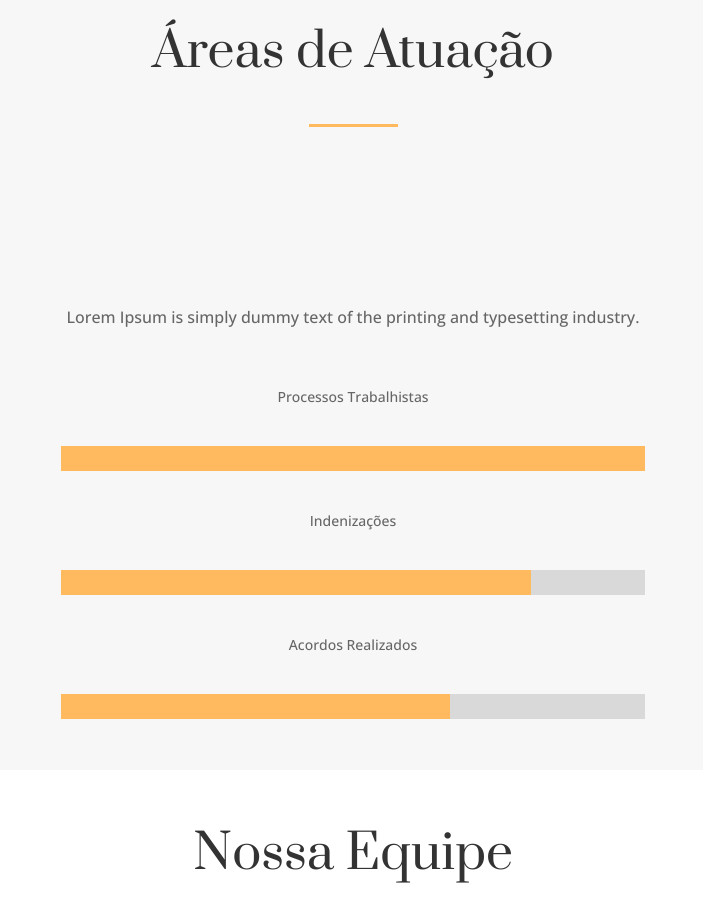
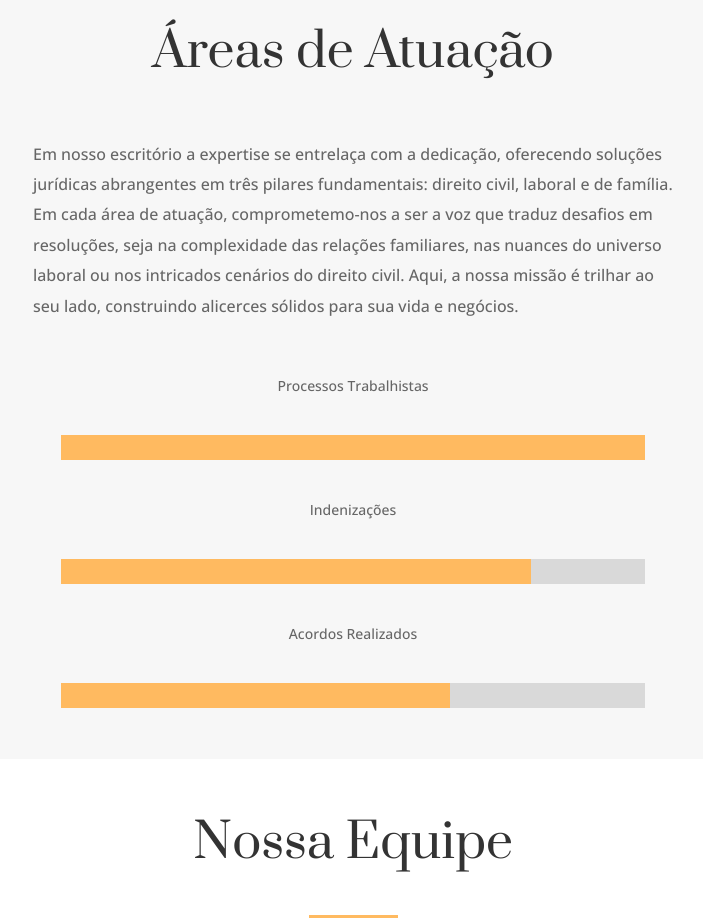
Before and after one commit to lobsangmercsDR/legal-page, a React (Vite) app: page / in a window 1280 px wide. Shown: the part 1680-2601 px from the top of the page, without its empty margins (287-990 px from the left). Built offline with nearby package versions, Linux system fonts and the light colour scheme.

Commit message:
fix text css

```diff
--- a/src/components/Areas.jsx
+++ b/src/components/Areas.jsx
@@ -10,9 +10,9 @@ function Areas() {
       <p className='areas-title animate__animated animate__fadeIn'>
         Áreas de Atuação
       </p>
-      <div className='service-tag areas-title animate__animated animate__fadeIn' />
-      <span className='services-span areas-title animate__animated animate__fadeIn'>
-            Lorem Ipsum is simply dummy text of the printing and typesetting industry.
+      {/* <div className='service-tag areas-title animate__animated animate__fadeIn' /> */}
+      <span className='aaa-span areas-title animate__animated animate__fadeIn'>
+        Em nosso escritório a expertise se entrelaça com a dedicação, oferecendo soluções jurídicas abrangentes em três pilares fundamentais: direito civil, laboral e de família. Em cada área de atuação, comprometemo-nos a ser a voz que traduz desafios em resoluções, seja na complexidade das relações familiares, nas nuances do universo laboral ou nos intricados cenários do direito civil. Aqui, a nossa missão é trilhar ao seu lado, construindo alicerces sólidos para sua vida e negócios.
       </span>
       <span className='areas-span '>Processos Trabalhistas</span>
       <div className='area-um ' />
--- a/src/styles/Areas.css
+++ b/src/styles/Areas.css
@@ -27,6 +27,16 @@
   transition: width 0.5s ease-in-out, height 0.5s ease-in-out, background-color 0.5s ease-in-out;
 }
 
+.aaa-span {
+  font-family: 'Open Sans', sans-serif;
+  color: #666666;
+  font-size: 16px;
+  margin: 15px;
+  display: grid;
+  line-height: 1.9;
+  width: 50%;
+}
+
 .areas-span {
   color: #333333;
   font-family: 'Open Sans', sans-serif;
```
